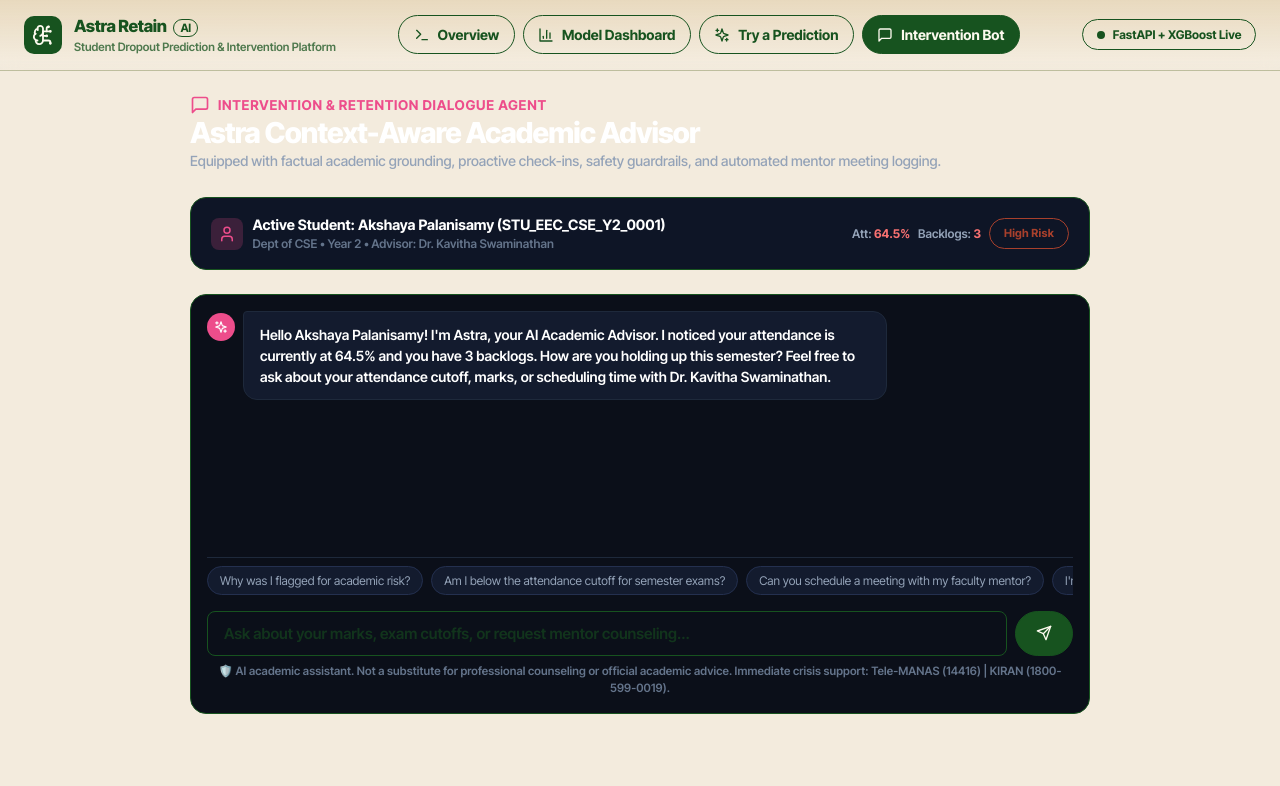
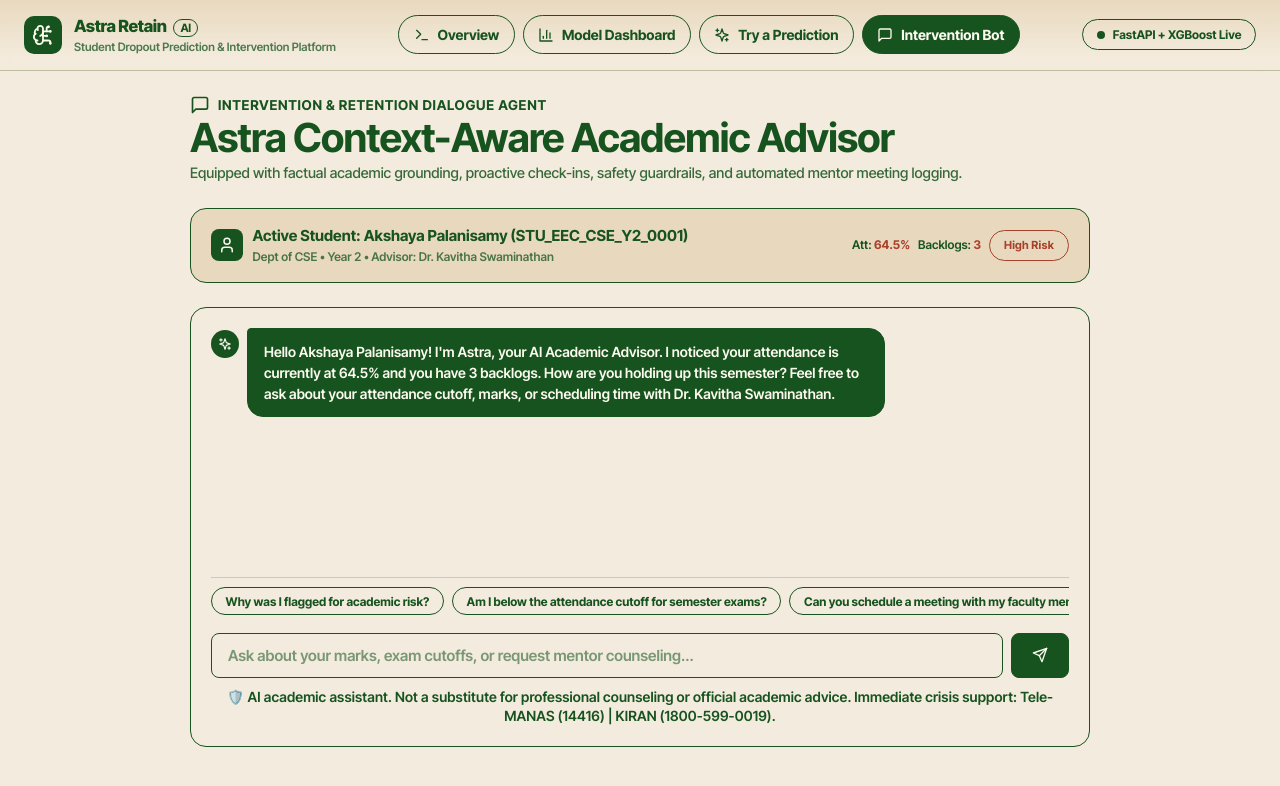
Before and after one commit to shree0731/dropout_prediction, a React (Vite) app in the folder frontend/: page /chat in a window 1280 px wide. Shown: the top 786 px of the page. Built offline with nearby package versions, Linux system fonts and the light colour scheme; the HTML template or start-up script is replaced by a standard one.

Commit message:
feat(chat): restyle ChatbotPage with outlined student bubbles, solid green bot bubbles, and high-contrast crisis block

```diff
--- a/frontend/src/pages/ChatbotPage.jsx
+++ b/frontend/src/pages/ChatbotPage.jsx
@@ -77,43 +77,43 @@ export default function ChatbotPage() {
     <div style={{ display: 'flex', flexDirection: 'column', gap: '1.5rem', maxWidth: '900px', margin: '0 auto' }}>
       {/* Title */}
       <div>
-        <div style={{ display: 'flex', alignItems: 'center', gap: '0.5rem', color: '#ED4D8B', marginBottom: '0.25rem' }}>
+        <div style={{ display: 'flex', alignItems: 'center', gap: '0.5rem', color: 'var(--ink)', marginBottom: '0.25rem' }}>
           <MessageSquare size={20} />
-          <span style={{ fontSize: '0.85rem', fontWeight: '700', textTransform: 'uppercase', letterSpacing: '0.05em' }}>
+          <span style={{ fontSize: '0.85rem', fontWeight: '700', textTransform: 'uppercase', letterSpacing: '0.05em', color: 'var(--ink)' }}>
             Intervention &amp; Retention Dialogue Agent
           </span>
         </div>
-        <h1 style={{ fontSize: '1.8rem', fontWeight: '800', color: '#FFFFFF' }}>
+        <h1 style={{ fontSize: 'clamp(1.8rem, 3.5vw, 2.5rem)', fontWeight: '700', color: 'var(--ink)', letterSpacing: '-0.02em' }}>
           Astra Context-Aware Academic Advisor
         </h1>
-        <p style={{ color: '#94A3B8', fontSize: '0.875rem', marginTop: '0.25rem' }}>
+        <p style={{ color: 'var(--ink)', opacity: 0.85, fontSize: '0.9rem', marginTop: '0.25rem' }}>
           Equipped with factual academic grounding, proactive check-ins, safety guardrails, and automated mentor meeting logging.
         </p>
       </div>
 
       {/* Active Student Context Banner */}
-      <div className="glass-card" style={{ background: '#0E1526', padding: '1rem 1.25rem' }}>
+      <div className="glass-card" style={{ background: 'var(--bg-accent)', border: '1px solid var(--ink)', borderRadius: 'var(--radius)', padding: '1rem 1.25rem' }}>
         <div style={{ display: 'flex', justifyContent: 'space-between', alignItems: 'center', flexWrap: 'wrap', gap: '0.75rem' }}>
           <div style={{ display: 'flex', alignItems: 'center', gap: '0.6rem' }}>
-            <div style={{ width: '32px', height: '32px', borderRadius: '8px', background: 'rgba(237, 77, 139, 0.2)', color: '#ED4D8B', display: 'flex', alignItems: 'center', justifyContent: 'center' }}>
+            <div style={{ width: '32px', height: '32px', borderRadius: '8px', background: 'var(--surface)', color: 'var(--ink-on-dark)', display: 'flex', alignItems: 'center', justifyContent: 'center' }}>
               <User size={18} />
             </div>
             <div>
-              <div style={{ fontWeight: '700', fontSize: '0.9rem', color: '#FFFFFF' }}>
+              <div style={{ fontWeight: '700', fontSize: '0.95rem', color: 'var(--ink)' }}>
                 Active Student: {studentContext.student_name} ({studentContext.student_id})
               </div>
-              <div style={{ fontSize: '0.75rem', color: '#64748B' }}>
+              <div style={{ fontSize: '0.75rem', color: 'var(--ink)', opacity: 0.75 }}>
                 Dept of {studentContext.department} &bull; Year {studentContext.year_of_study} &bull; Advisor: {studentContext.mentor_name || 'Dr. Kavitha Swaminathan'}
               </div>
             </div>
           </div>
 
           <div style={{ display: 'flex', gap: '0.5rem', alignItems: 'center' }}>
-            <span style={{ fontSize: '0.75rem', color: '#94A3B8' }}>
-              Att: <strong style={{ color: studentContext.attendance_pct < 75 ? '#F87171' : '#34D399' }}>{studentContext.attendance_pct}%</strong>
+            <span style={{ fontSize: '0.75rem', color: 'var(--ink)' }}>
+              Att: <strong style={{ color: studentContext.attendance_pct < 75 ? 'var(--risk-high)' : 'var(--risk-low)' }}>{studentContext.attendance_pct}%</strong>
             </span>
-            <span style={{ fontSize: '0.75rem', color: '#94A3B8' }}>
-              Backlogs: <strong style={{ color: studentContext.backlogs_count > 0 ? '#F87171' : '#34D399' }}>{studentContext.backlogs_count}</strong>
+            <span style={{ fontSize: '0.75rem', color: 'var(--ink)' }}>
+              Backlogs: <strong style={{ color: studentContext.backlogs_count > 0 ? 'var(--risk-high)' : 'var(--risk-low)' }}>{studentContext.backlogs_count}</strong>
             </span>
             <span className={`badge ${studentContext.prediction === 'High' ? 'badge-high' : studentContext.prediction === 'Medium' ? 'badge-medium' : 'badge-low'}`} style={{ fontSize: '0.7rem' }}>
               {studentContext.prediction || 'High'} Risk
@@ -124,10 +124,10 @@ export default function ChatbotPage() {
 
       {/* Logged Meeting Request Banner */}
       {loggedMeeting && (
-        <div style={{ padding: '0.85rem 1.25rem', background: 'rgba(16, 185, 129, 0.1)', border: '1px solid rgba(16, 185, 129, 0.4)', borderRadius: '12px', display: 'flex', justifyContent: 'space-between', alignItems: 'center' }}>
+        <div style={{ padding: '0.85rem 1.25rem', background: 'var(--bg-accent)', border: '1px solid var(--ink)', borderRadius: 'var(--radius-input)', display: 'flex', justifyContent: 'space-between', alignItems: 'center' }}>
           <div style={{ display: 'flex', alignItems: 'center', gap: '0.6rem' }}>
             <Calendar size={18} color="#10B981" />
-            <div style={{ fontSize: '0.85rem', color: '#E2E8F0' }}>
+            <div style={{ fontSize: '0.85rem', color: 'var(--ink)' }}>
               <strong>Meeting Request Logged in MongoDB!</strong> Target: {loggedMeeting.details.requested_with.toUpperCase()} &bull; Reason: {loggedMeeting.details.reason}
             </div>
           </div>
@@ -136,7 +136,7 @@ export default function ChatbotPage() {
       )}
 
       {/* Chat Messages Container */}
-      <div className="glass-card" style={{ height: '420px', display: 'flex', flexDirection: 'column', padding: '1rem', background: '#0B0F19' }}>
+      <div className="glass-card" style={{ height: '440px', display: 'flex', flexDirection: 'column', padding: '1.25rem', background: 'var(--bg)', border: '1px solid var(--ink)', borderRadius: 'var(--radius)' }}>
         <div style={{ flex: 1, overflowY: 'auto', display: 'flex', flexDirection: 'column', gap: '0.85rem', paddingRight: '0.5rem' }}>
           {messages.map((m, idx) => {
             const isBot = m.sender === 'bot';
@@ -150,17 +150,17 @@ export default function ChatbotPage() {
                 }}
               >
                 {isBot && (
-                  <div style={{ width: '28px', height: '28px', borderRadius: '50%', background: '#ED4D8B', color: '#FFFFFF', display: 'flex', alignItems: 'center', justifyContent: 'center', flexShrink: 0, marginTop: '2px' }}>
+                  <div style={{ width: '28px', height: '28px', borderRadius: '50%', background: 'var(--surface)', color: 'var(--ink-on-dark)', display: 'flex', alignItems: 'center', justifyContent: 'center', flexShrink: 0, marginTop: '2px' }}>
                     <Sparkles size={14} />
                   </div>
                 )}
                 <div style={{
                   maxWidth: '75%',
                   padding: '0.75rem 1rem',
-                  borderRadius: isBot ? '4px 14px 14px 14px' : '14px 4px 14px 14px',
-                  background: isBot ? '#131B2E' : '#ED4D8B',
-                  border: isBot ? '1px solid #1E293B' : 'none',
-                  color: '#FFFFFF',
+                  borderRadius: isBot ? '4px 16px 16px 16px' : '16px 4px 16px 16px',
+                  background: isBot ? 'var(--surface)' : 'transparent',
+                  border: isBot ? '1px solid var(--surface)' : '1px solid var(--ink)',
+                  color: isBot ? 'var(--ink-on-dark)' : 'var(--ink)',
                   fontSize: '0.875rem',
                   lineHeight: '1.5',
                   whiteSpace: 'pre-line'
@@ -171,7 +171,7 @@ export default function ChatbotPage() {
             );
           })}
           {loading && (
-            <div style={{ display: 'flex', alignItems: 'center', gap: '0.5rem', color: '#94A3B8', fontSize: '0.8rem', marginLeft: '34px' }}>
+            <div style={{ display: 'flex', alignItems: 'center', gap: '0.5rem', color: 'var(--ink)', opacity: 0.8, fontSize: '0.8rem', marginLeft: '34px' }}>
               <RefreshCw size={14} className="animate-spin" color="#ED4D8B" />
               <span>Astra is analyzing verified academic records...</span>
             </div>
@@ -180,19 +180,20 @@ export default function ChatbotPage() {
         </div>
 
         {/* Quick Question Chips */}
-        <div style={{ display: 'flex', gap: '0.5rem', overflowX: 'auto', padding: '0.5rem 0', borderTop: '1px solid #1E293B', marginTop: '0.5rem' }}>
+        <div style={{ display: 'flex', gap: '0.5rem', overflowX: 'auto', padding: '0.6rem 0', borderTop: '1px solid rgba(23, 83, 31, 0.2)', marginTop: '0.5rem' }}>
           {samplePrompts.map((p, i) => (
             <button
               key={i}
               type="button"
               onClick={() => handleSend(p)}
               style={{
-                background: '#131B2E',
-                border: '1px solid #24304F',
+                background: 'transparent',
+                border: '1px solid var(--ink)',
                 borderRadius: '9999px',
-                padding: '0.35rem 0.75rem',
+                padding: '0.35rem 0.85rem',
                 fontSize: '0.75rem',
-                color: '#94A3B8',
+                fontWeight: '700',
+                color: 'var(--ink)',
                 whiteSpace: 'nowrap',
                 transition: 'all 0.15s ease'
               }}
@@ -221,7 +222,7 @@ export default function ChatbotPage() {
             type="submit"
             className="btn-primary"
             disabled={loading || !inputText.trim()}
-            style={{ padding: '0 1.25rem' }}
+            style={{ padding: '0 1.25rem', background: 'var(--surface)', color: 'var(--ink-on-dark)', borderRadius: 'var(--radius-input)' }}
           >
             <Send size={16} />
           </button>
@@ -230,10 +231,12 @@ export default function ChatbotPage() {
         {/* Safety Disclaimer Banner */}
         <div style={{
           textAlign: 'center',
-          fontSize: '0.72rem',
-          color: '#64748B',
-          paddingTop: '0.45rem',
-          letterSpacing: '0.01em'
+          fontSize: '0.875rem',
+          fontWeight: '600',
+          color: 'var(--ink)',
+          paddingTop: '0.55rem',
+          letterSpacing: '0.01em',
+          lineHeight: '1.4'
         }}>
           🛡️ AI academic assistant. Not a substitute for professional counseling or official academic advice. Immediate crisis support: Tele-MANAS (14416) | KIRAN (1800-599-0019).
         </div>
```
